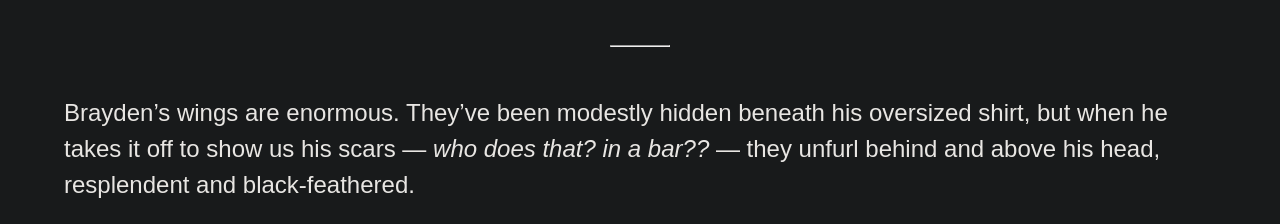
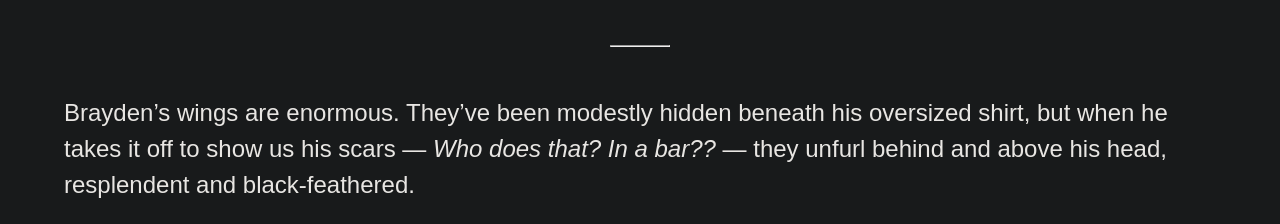
Before and after one commit to snalewife/writing, a plain HTML site: page listless.html in a window 1280 px wide. Shown: the part 2362-2586 px from the top of the page. Drawn offline with Linux system fonts and the light colour scheme.

Commit message:
listless

```diff
--- a/listless.html
+++ b/listless.html
@@ -73,7 +73,7 @@
             <hr />
             <p>Brayden’s wings are enormous. They’ve been modestly
             hidden beneath his oversized shirt, but when he takes it off
-            to show us his scars — <em>who does that? in a bar??</em> —
+            to show us his scars — <em>Who does that? In a bar??</em> —
             they unfurl behind and above his head, resplendent and
             black-feathered.</p>
             <p>I want to cry just looking at them.</p>
```
